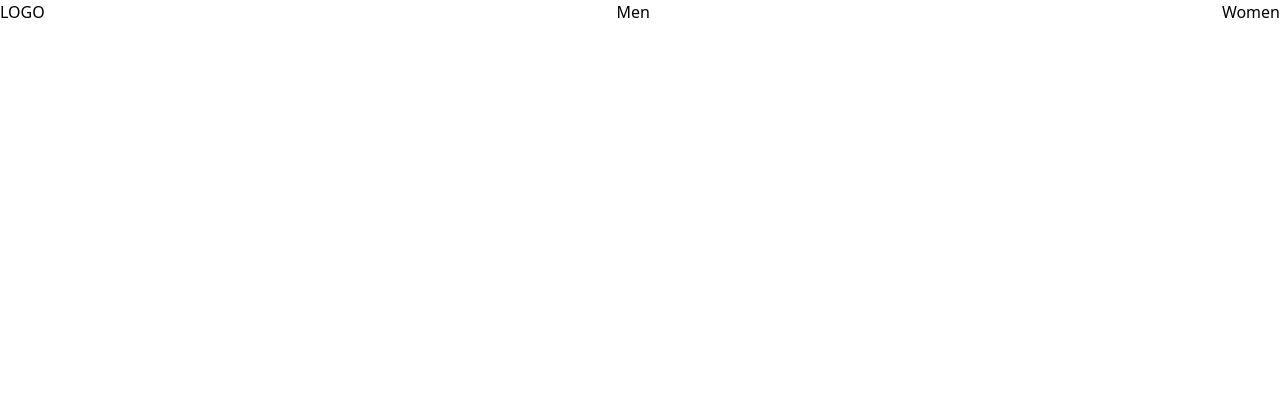
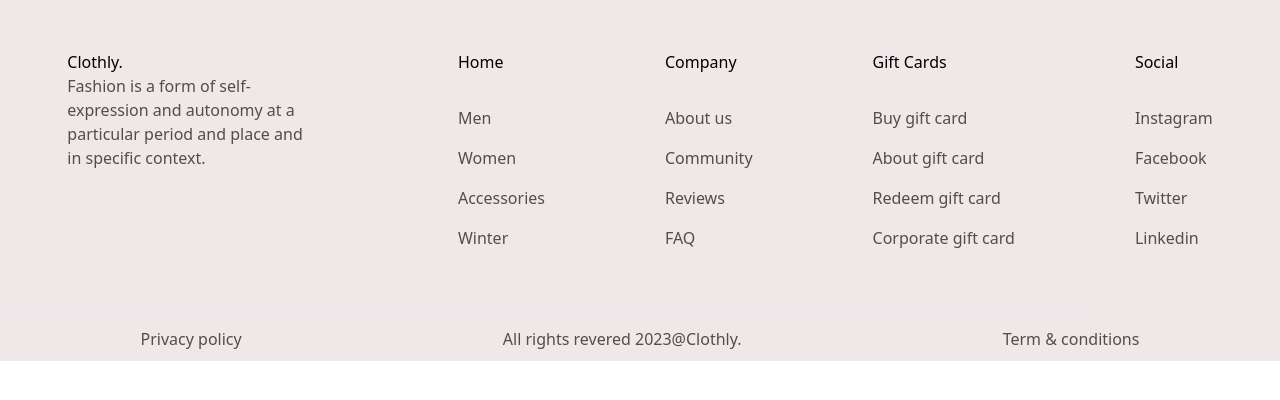
Before and after one commit to Tapishagrawal/actual-shoes-7533, a React (Create React App) app: page / in a window 1280 px wide. Before the commit this address had no page. Shown: the top 400 px of the page. Built offline with nearby package versions, Linux system fonts and the light colour scheme.

Commit message:
footer component

```diff
--- a/src/App.js
+++ b/src/App.js
@@ -2,12 +2,14 @@ import logo from './logo.svg';
 import './App.css';
 import { Navbar } from './components/Navbar';
 import { MainRoutes } from './pages/MainRoutes';
+import { Footer } from './Footer/Footer';
 
 function App() {
   return (
     <div className="App">
-      <Navbar />
-      <MainRoutes />
+      {/* <Navbar />
+      <MainRoutes /> */}
+      <Footer/>
     </div>
   );
 }
--- /dev/null
+++ b/src/Footer/Footer.css
@@ -0,0 +1,42 @@
+.main{
+    background-color: rgb(240, 232, 232);
+}
+hr{
+    width: 85%;
+}
+.privacy{
+    display:flex;
+    justify-content: space-around;
+    padding: 10px;
+    color: rgb(86, 75, 75);
+}
+.container{
+    display: flex;
+    justify-content: space-around;
+    text-align: left;
+    padding: 50px;
+}
+.first{
+    width: 20%;
+}
+.first p{
+    color: rgb(86, 75, 75);
+}
+.second{
+    display: flex;
+    justify-content: space-between;
+}
+.subContainer{
+    display: flex;
+    flex-direction: column;
+    margin-left: 120px;
+
+}
+.subContainer a{
+    margin-bottom: 1rem;
+    text-decoration: none;
+    color: rgb(86, 75, 75);
+}
+.subContainer h3{
+    margin-bottom: 2rem;
+}
--- /dev/null
+++ b/src/Footer/Footer.jsx
@@ -0,0 +1,50 @@
+import React from "react";
+import "./Footer.css";
+export const Footer=()=>{
+    return( <div className="main">
+    <div className="container">
+            <div className="first">
+                <h1>Clothly.</h1>
+                <p id="Cont_a">Fashion is a form of self-expression and autonomy at a particular period and place and in specific context.</p>
+            </div>
+            <div className="second">
+            <div className="subContainer">
+             <h3>Home</h3>
+                   <a href="#">Men</a>
+                   <a href="#">Women</a>
+                   <a href="#">Accessories</a>
+                   <a href="#">Winter</a>
+            </div>
+            <div className="subContainer">
+            <h3>Company</h3>
+                   <a href="#">About us</a>
+                   <a href="#">Community</a>
+                   <a href="#">Reviews</a>
+                   <a href="#">FAQ</a>
+            </div>
+            <div className="subContainer">
+            <h3>Gift Cards</h3>
+                   <a href="#">Buy gift card</a>
+                   <a href="#">About gift card</a>
+                   <a href="#">Redeem gift card</a>
+                   <a href="#">Corporate gift card</a>
+            </div>
+            <div className="subContainer">
+            <h3>Social</h3>
+                   <a href="#">Instagram</a>
+                   <a href="#">Facebook</a>
+                   <a href="#">Twitter</a>
+                   <a href="#">Linkedin</a>
+            </div>
+            </div>
+          </div>
+          <hr></hr>
+          <div className="privacy">
+            <p>Privacy policy</p>
+            <p>All rights revered 2023@Clothly.</p>
+            <p>Term & conditions</p>
+          </div>
+          </div>
+          )
+
+}
```
Also changed, not shown: 1 other file (tests, documents, lock files or other folders).
